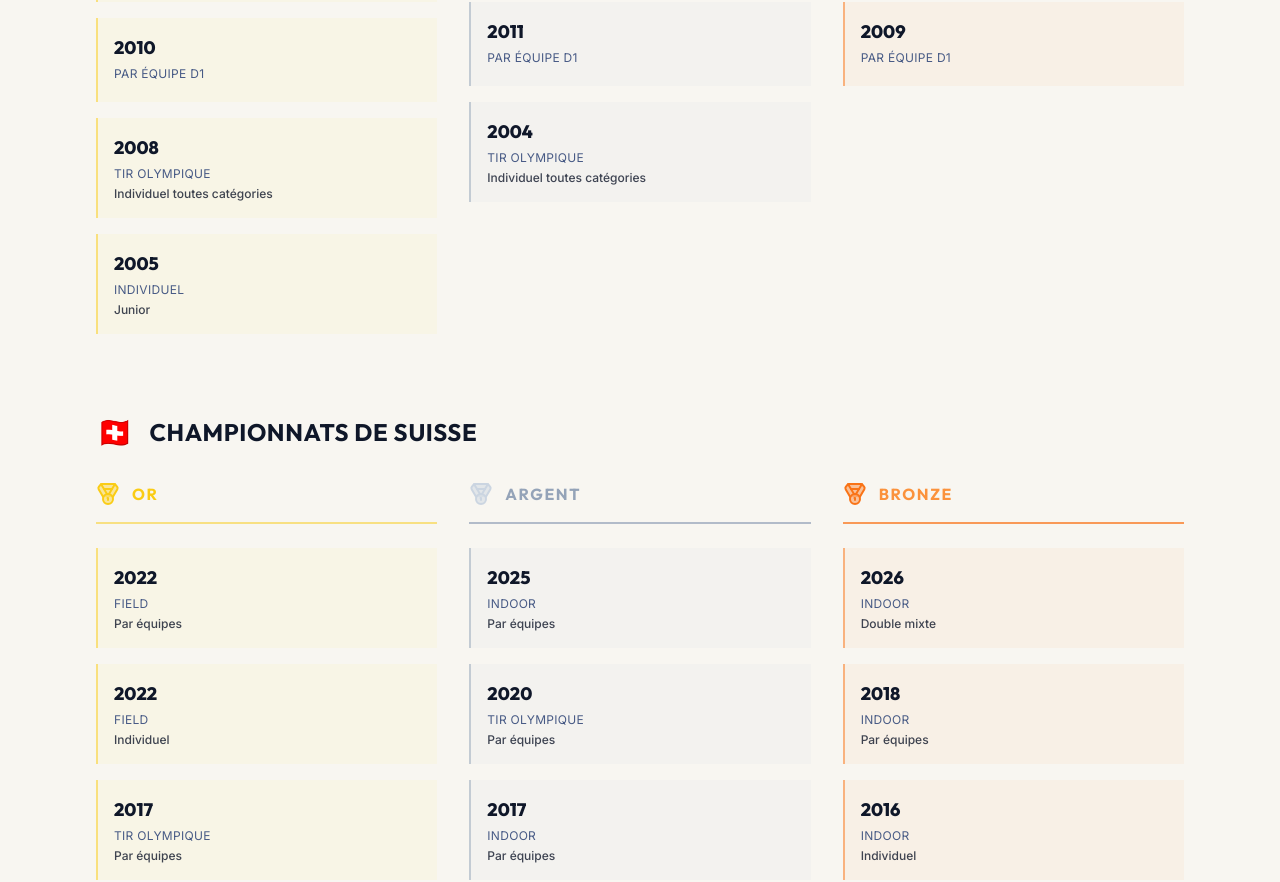
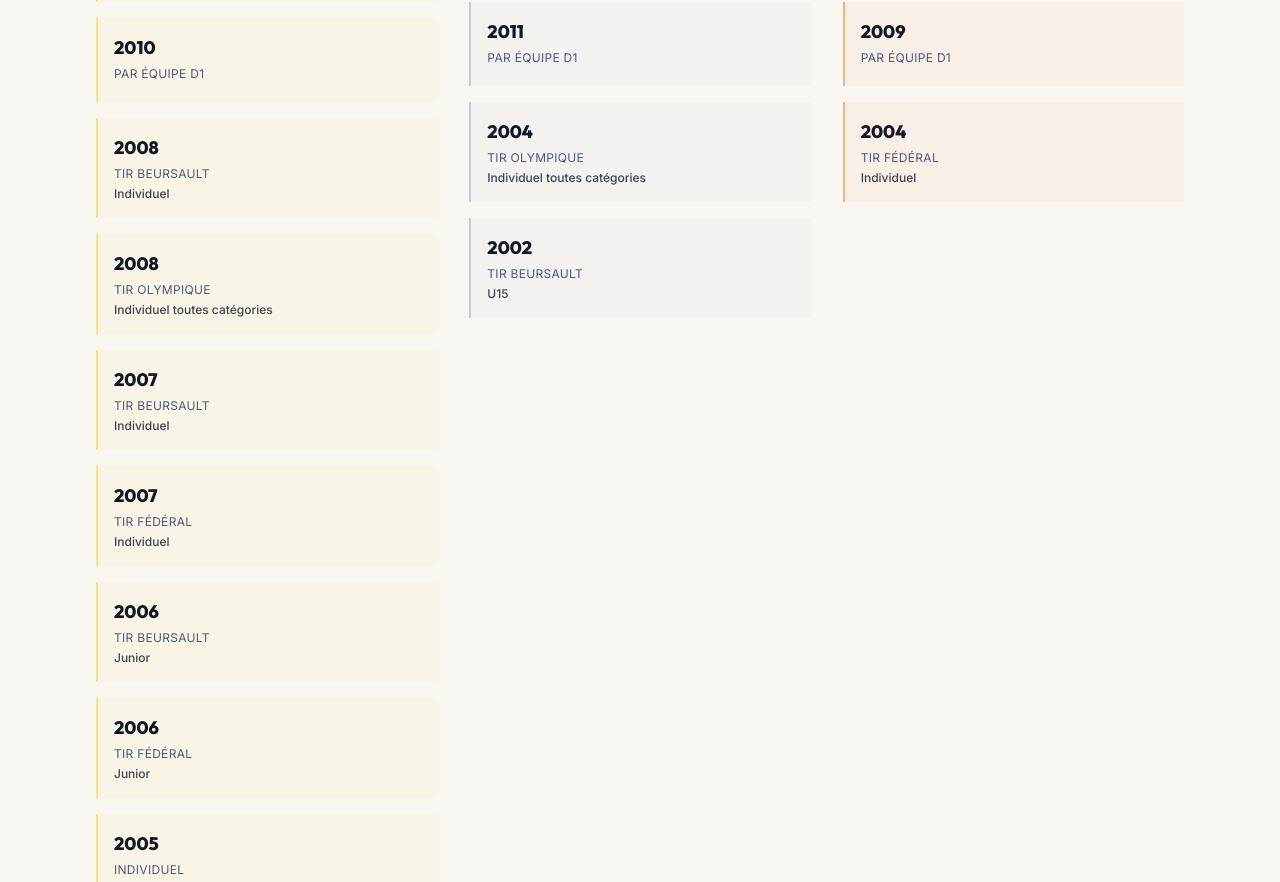
Before and after one commit to nc7hmwtkz4-dot/sg-335882f0-675b-4301-b1b4-dec62524d52d-1777717981, a Next.js app: page /palmares in a window 1280 px wide. Shown: the part 4432-5314 px from the top of the page. Built offline with nearby package versions, Linux system fonts and the light colour scheme.

Commit message:
feat(palmares): add beursault and federal medals

```diff
--- a/src/pages/palmares.tsx
+++ b/src/pages/palmares.tsx
@@ -441,13 +441,43 @@ export default function Palmares() {
                   </div>
                   <div className="p-4 bg-yellow-400/5 border-l-2 border-yellow-400/50 hover:bg-yellow-400/10 transition-colors">
                     <p className="font-heading font-extrabold text-lg text-foreground mb-1">2008</p>
+                    <p className="text-xs text-muted-foreground uppercase tracking-wide mb-1">Tir Beursault</p>
+                    <p className="text-xs font-medium text-foreground/80">Individuel</p>
+                  </div>
+                  <div className="p-4 bg-yellow-400/5 border-l-2 border-yellow-400/50 hover:bg-yellow-400/10 transition-colors">
+                    <p className="font-heading font-extrabold text-lg text-foreground mb-1">2008</p>
                     <p className="text-xs text-muted-foreground uppercase tracking-wide mb-1">Tir Olympique</p>
                     <p className="text-xs font-medium text-foreground/80">Individuel toutes catégories</p>
+                  </div>
+                  <div className="p-4 bg-yellow-400/5 border-l-2 border-yellow-400/50 hover:bg-yellow-400/10 transition-colors">
+                    <p className="font-heading font-extrabold text-lg text-foreground mb-1">2007</p>
+                    <p className="text-xs text-muted-foreground uppercase tracking-wide mb-1">Tir Beursault</p>
+                    <p className="text-xs font-medium text-foreground/80">Individuel</p>
+                  </div>
+                  <div className="p-4 bg-yellow-400/5 border-l-2 border-yellow-400/50 hover:bg-yellow-400/10 transition-colors">
+                    <p className="font-heading font-extrabold text-lg text-foreground mb-1">2007</p>
+                    <p className="text-xs text-muted-foreground uppercase tracking-wide mb-1">Tir Fédéral</p>
+                    <p className="text-xs font-medium text-foreground/80">Individuel</p>
+                  </div>
+                  <div className="p-4 bg-yellow-400/5 border-l-2 border-yellow-400/50 hover:bg-yellow-400/10 transition-colors">
+                    <p className="font-heading font-extrabold text-lg text-foreground mb-1">2006</p>
+                    <p className="text-xs text-muted-foreground uppercase tracking-wide mb-1">Tir Beursault</p>
+                    <p className="text-xs font-medium text-foreground/80">Junior</p>
+                  </div>
+                  <div className="p-4 bg-yellow-400/5 border-l-2 border-yellow-400/50 hover:bg-yellow-400/10 transition-colors">
+                    <p className="font-heading font-extrabold text-lg text-foreground mb-1">2006</p>
+                    <p className="text-xs text-muted-foreground uppercase tracking-wide mb-1">Tir Fédéral</p>
+                    <p className="text-xs font-medium text-foreground/80">Junior</p>
                   </div>
                   <div className="p-4 bg-yellow-400/5 border-l-2 border-yellow-400/50 hover:bg-yellow-400/10 transition-colors">
                     <p className="font-heading font-extrabold text-lg text-foreground mb-1">2005</p>
                     <p className="text-xs text-muted-foreground uppercase tracking-wide mb-1">Individuel</p>
                     <p className="text-xs font-medium text-foreground/80">Junior</p>
+                  </div>
+                  <div className="p-4 bg-yellow-400/5 border-l-2 border-yellow-400/50 hover:bg-yellow-400/10 transition-colors">
+                    <p className="font-heading font-extrabold text-lg text-foreground mb-1">2004</p>
+                    <p className="text-xs text-muted-foreground uppercase tracking-wide mb-1">Tir Beursault</p>
+                    <p className="text-xs font-medium text-foreground/80">U18</p>
                   </div>
                 </div>
               </div>
@@ -481,6 +511,11 @@ export default function Palmares() {
                     <p className="text-xs text-muted-foreground uppercase tracking-wide mb-1">Tir Olympique</p>
                     <p className="text-xs font-medium text-foreground/80">Individuel toutes catégories</p>
                   </div>
+                  <div className="p-4 bg-slate-400/5 border-l-2 border-slate-400/50 hover:bg-slate-400/10 transition-colors">
+                    <p className="font-heading font-extrabold text-lg text-foreground mb-1">2002</p>
+                    <p className="text-xs text-muted-foreground uppercase tracking-wide mb-1">Tir Beursault</p>
+                    <p className="text-xs font-medium text-foreground/80">U15</p>
+                  </div>
                 </div>
               </div>
 
@@ -507,6 +542,11 @@ export default function Palmares() {
                   <div className="p-4 bg-orange-500/5 border-l-2 border-orange-500/50 hover:bg-orange-500/10 transition-colors">
                     <p className="font-heading font-extrabold text-lg text-foreground mb-1">2009</p>
                     <p className="text-xs text-muted-foreground uppercase tracking-wide mb-1">Par équipe D1</p>
+                  </div>
+                  <div className="p-4 bg-orange-500/5 border-l-2 border-orange-500/50 hover:bg-orange-500/10 transition-colors">
+                    <p className="font-heading font-extrabold text-lg text-foreground mb-1">2004</p>
+                    <p className="text-xs text-muted-foreground uppercase tracking-wide mb-1">Tir Fédéral</p>
+                    <p className="text-xs font-medium text-foreground/80">Individuel</p>
                   </div>
                 </div>
               </div>
```
